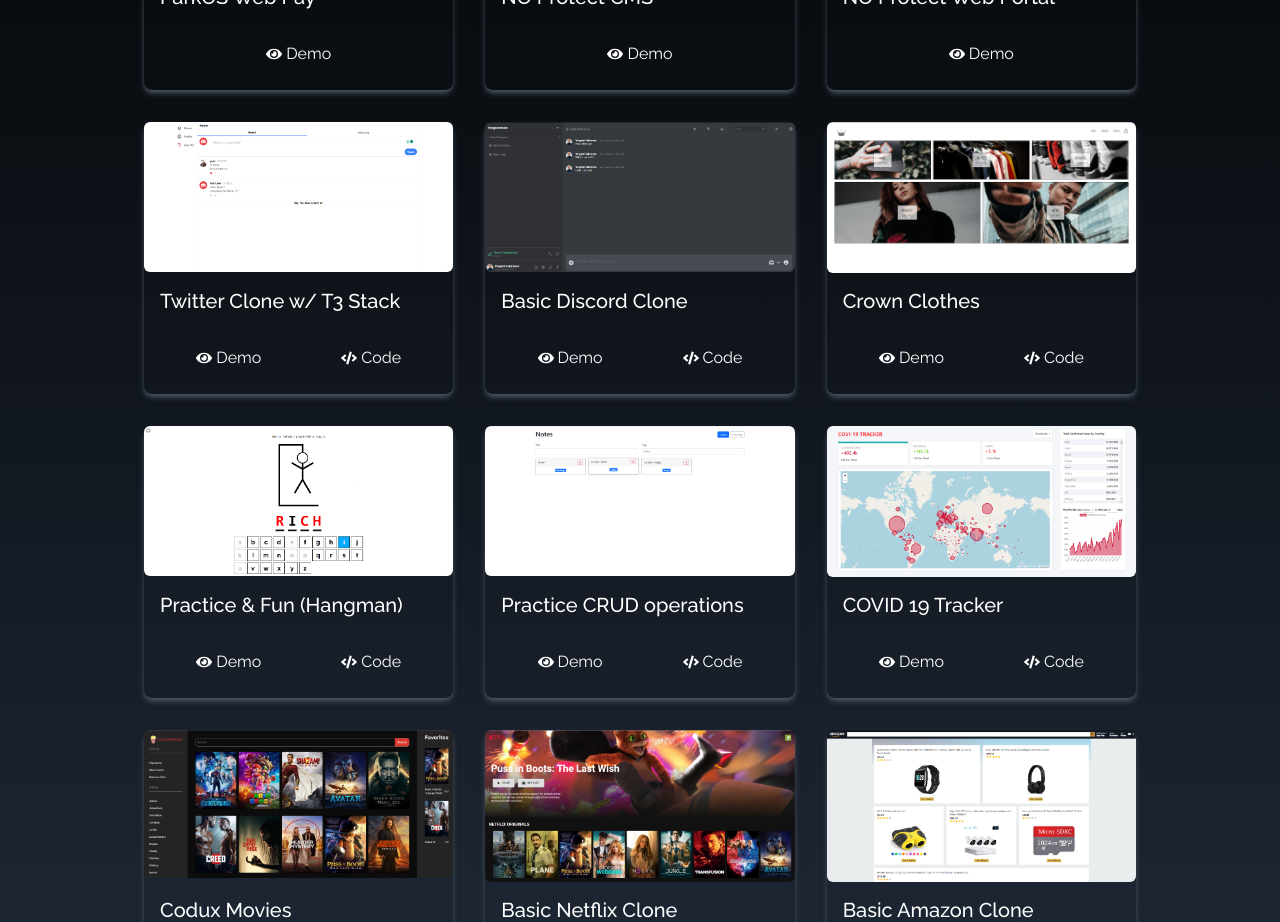
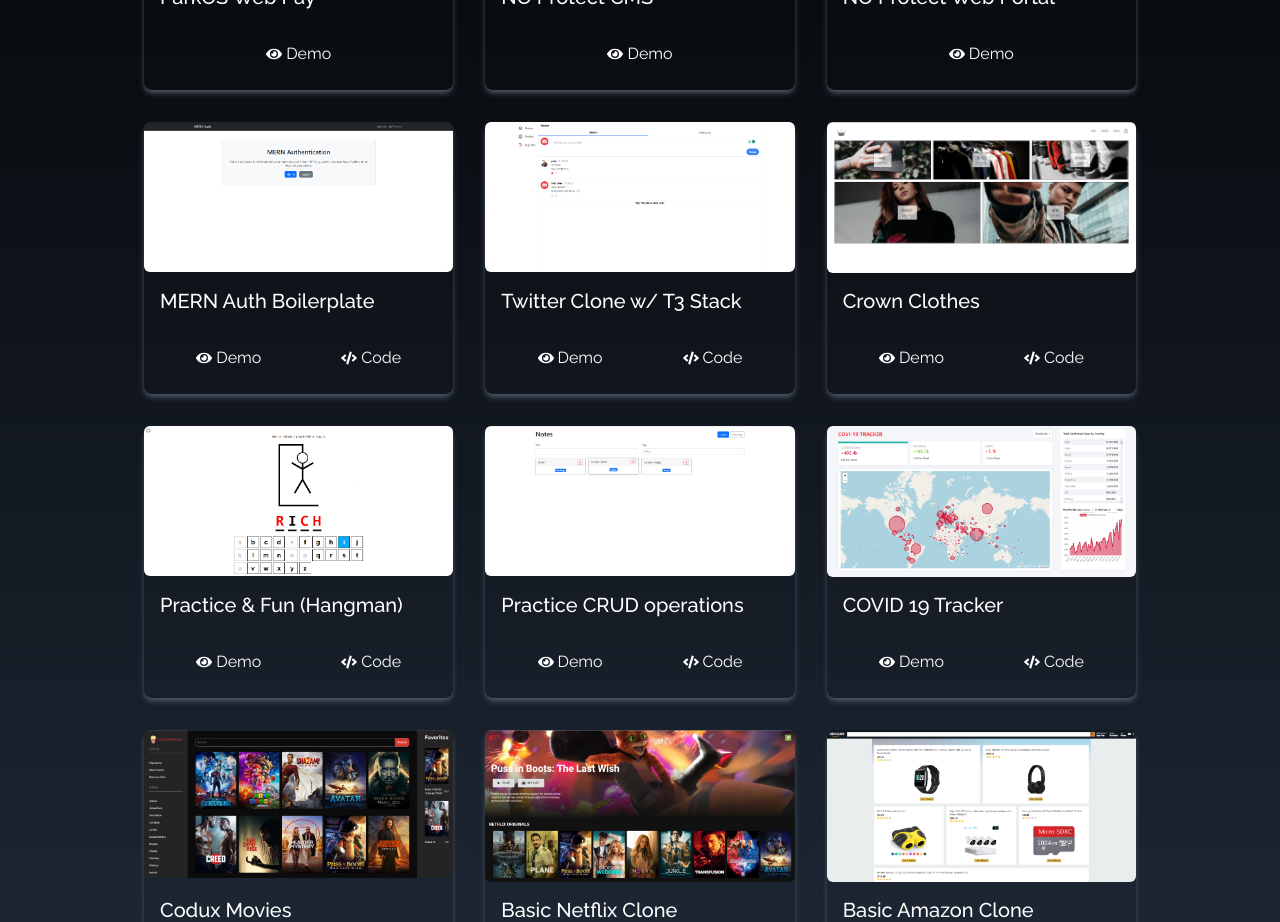
Before and after one commit to Yergeni/react-portfolio-2023, a React (Create React App) app: page / in a window 1280 px wide. Shown: the part 1620-2542 px from the top of the page. Built offline with nearby package versions, Linux system fonts and the light colour scheme; the HTML template or start-up script is replaced by a standard one.

Commit message:
feat: add mern auth boilerplate project

```diff
--- a/src/components/Portfolio.tsx
+++ b/src/components/Portfolio.tsx
@@ -1,17 +1,18 @@
 import { Element } from "react-scroll";
 
 import parkosWebpay from "assets/portfolio/parkosWebpay.png";
-import covid19Tracker from "assets/portfolio/covid19Tracker.png";
-import amazonClone from "assets/portfolio/amazonClone.png";
-import crownStudy from "assets/portfolio/crownStudy.png";
-import twitterClone from "assets/portfolio/twitterClone.png";
-import discordClone from "assets/portfolio/discordClone.png";
-import coduxMovies from "assets/portfolio/coduxMovies.png";
-import netflixClone from "assets/portfolio/netflixClone.png";
 import noProtectCMS from "assets/portfolio/noProtectCMS.png";
 import noProtectWebPortal from "assets/portfolio/noProtectWebPortal.png";
+import mernAuthBoilerplate from "assets/portfolio/mernAuthBoilerplate.png";
+import twitterClone from "assets/portfolio/twitterClone.png";
+// import discordClone from "assets/portfolio/discordClone.png";
+import crownStudy from "assets/portfolio/crownStudy.png";
 import hangmanGame from "assets/portfolio/hangmanGame.png";
 import notes from "assets/portfolio/notes.png";
+import coduxMovies from "assets/portfolio/coduxMovies.png";
+import covid19Tracker from "assets/portfolio/covid19Tracker.png";
+import netflixClone from "assets/portfolio/netflixClone.png";
+import amazonClone from "assets/portfolio/amazonClone.png";
 
 import SectionTitle from "./common/SectionTitle";
 
@@ -39,19 +40,26 @@
 			demoLink: "https://web-protect-staging.nowlsp.com/landing/",
 		},
 		{
+			src: mernAuthBoilerplate,
+			title: "MERN Auth Boilerplate",
+			alt: "MERN Auth",
+			demoLink: "https://yero-mern-auth-boilerplate.netlify.app/",
+			codeLink: "https://github.com/Yergeni/mern-auth-boilerplate",
+		},
+		{
 			src: twitterClone,
 			title: "Twitter Clone w/ T3 Stack",
 			alt: "Twitter Clone",
 			demoLink: "https://yero-twitter-clone.netlify.app/",
 			codeLink: "https://github.com/Yergeni/twitter-clone",
 		},
-		{
-			src: discordClone,
-			title: "Basic Discord Clone",
-			alt: "Discord Clone",
-			demoLink: "https://yero-discord-clone.netlify.app/",
-			codeLink: "https://github.com/Yergeni/discord-clone",
-		},
+		// {
+		// 	src: discordClone,
+		// 	title: "Basic Discord Clone",
+		// 	alt: "Discord Clone",
+		// 	demoLink: "https://yero-discord-clone.netlify.app/",
+		// 	codeLink: "https://github.com/Yergeni/discord-clone",
+		// },
 		{
 			src: crownStudy,
 			title: "Crown Clothes",
```
Also changed, not shown: src/assets/portfolio/mernAuthBoilerplate.png (added).
